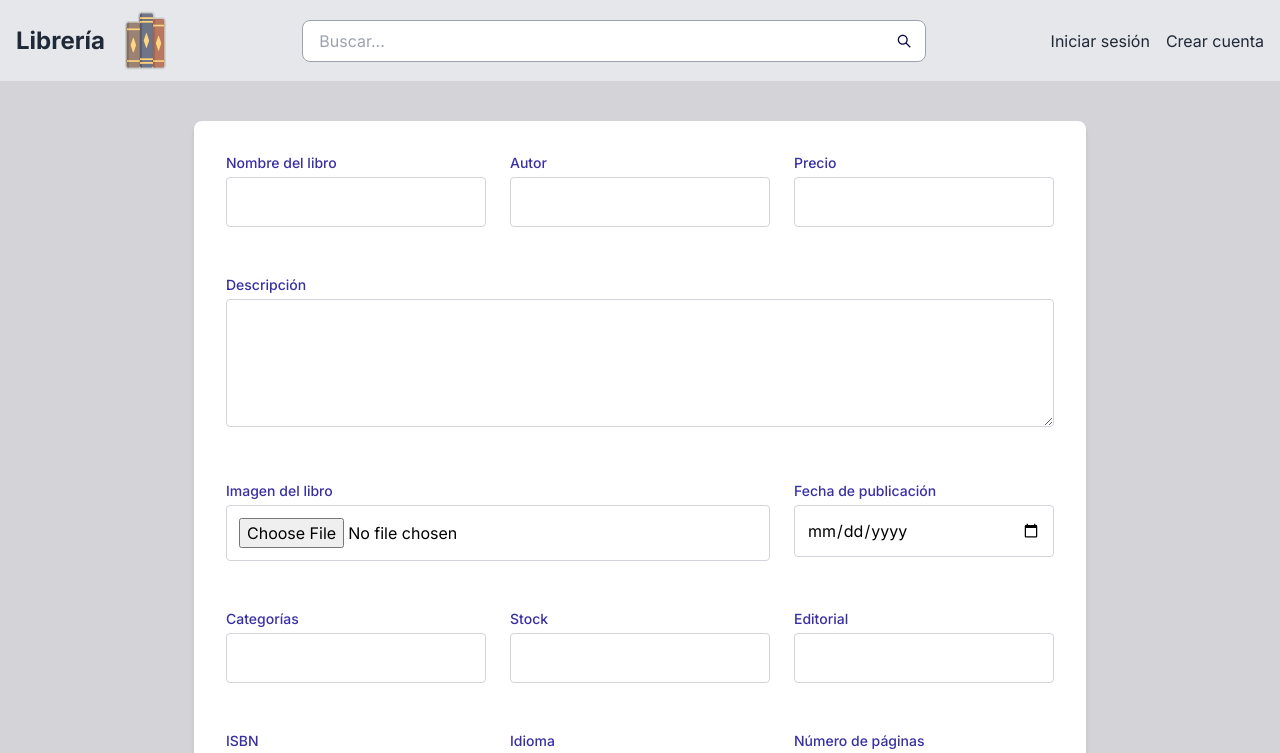
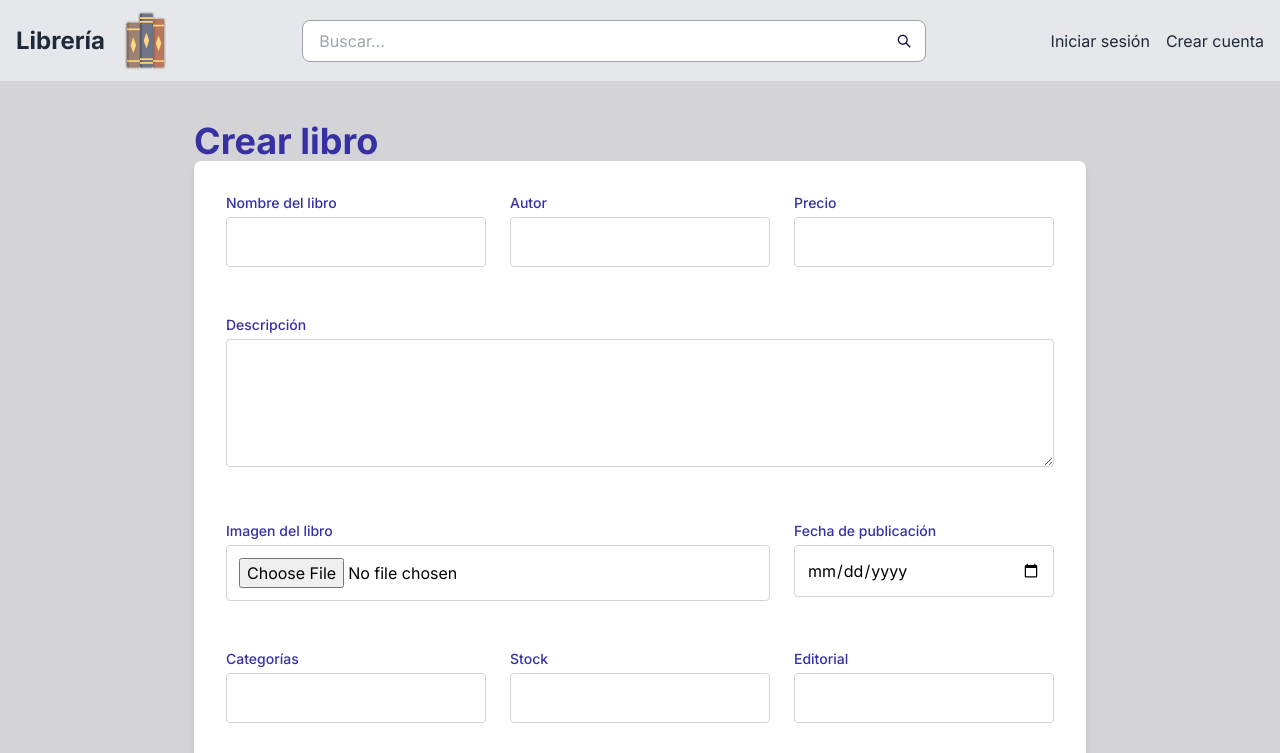
Before and after one commit to andyiin/Libreria, a Next.js app: page /create-book in a window 1280 px wide. Shown: the top 753 px of the page. Built offline with nearby package versions, Linux system fonts and the light colour scheme; no server answers.

Commit message:
fix: títulos de editar y crear libro

```diff
--- a/src/components/CrearLibro.tsx
+++ b/src/components/CrearLibro.tsx
@@ -35,6 +35,8 @@ export default function CrearLibro({ onSubmit }: CrearLibroProps): JSX.Element {
     const today = new Date().toISOString().split("T")[0];
 
     return (
+        <div>
+            <h1 className="text-4xl text-indigo-800 font-bold">Crear libro</h1>
             <form
                 onSubmit={(e) => {
                     e.preventDefault();
@@ -95,7 +97,9 @@ export default function CrearLibro({ onSubmit }: CrearLibroProps): JSX.Element {
                             onChange={handlePriceInput}
                         />
                         {errors.price && (
-                        <p className="text-red-500 text-xs">{errors.price}</p>
+                            <p className="text-red-500 text-xs">
+                                {errors.price}
+                            </p>
                         )}
                     </div>
 
@@ -280,5 +284,6 @@ export default function CrearLibro({ onSubmit }: CrearLibroProps): JSX.Element {
                     Crear libro
                 </button>
             </form>
+        </div>
     );
 }
--- a/src/components/EditarLibro.tsx
+++ b/src/components/EditarLibro.tsx
@@ -36,6 +36,8 @@ export default function EditarLibro({
     const today = new Date().toISOString().split("T")[0];
 
     return (
+        <div>
+            <h1 className="text-4xl text-indigo-800 font-bold">Editar libro</h1>
             <form
                 onSubmit={(e) => {
                     e.preventDefault();
@@ -306,5 +308,6 @@ export default function EditarLibro({
                     Actualizar Libro
                 </button>
             </form>
+        </div>
     );
 }
```
Also changed, not shown: public/img/libronuevo.jpg (added). Lines whose indentation alone changed are shown as unchanged.
